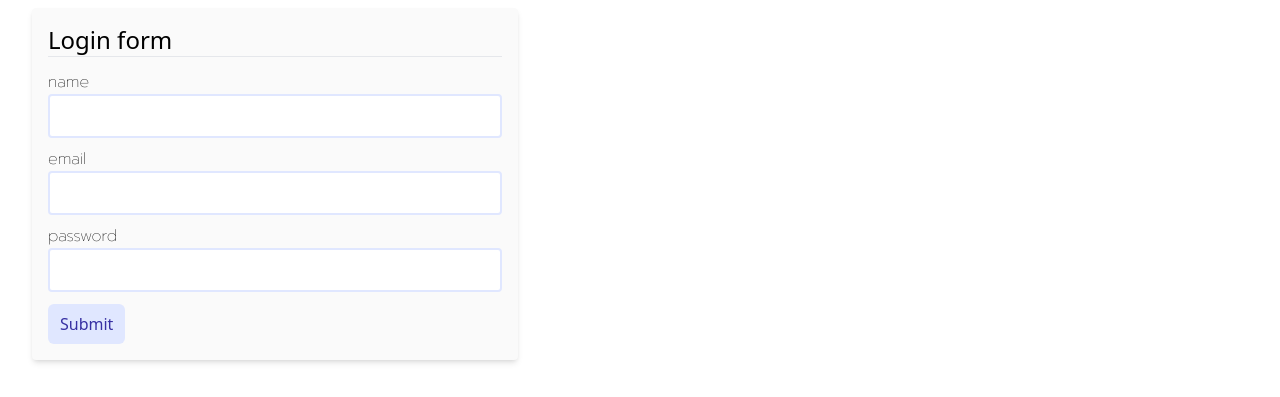
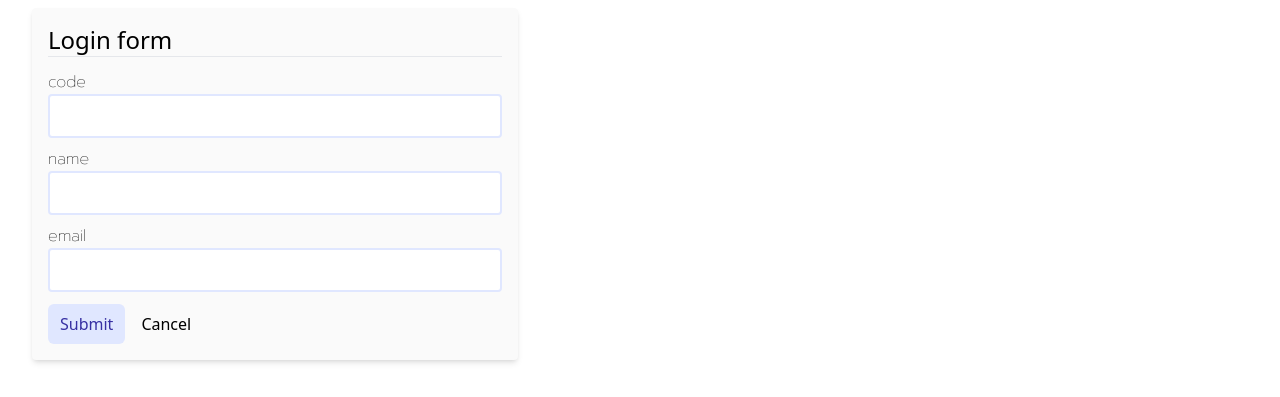
Before and after one commit to slapexs/react-typescript-crud, a React (Create React App) app: page /adduser in a window 1280 px wide. Shown: the part 164-561 px from the top of the page. Built offline with nearby package versions, Linux system fonts and the light colour scheme.

Commit message:
:sparkles: Finish function create user by form

```diff
--- a/src/pages/Adduser.tsx
+++ b/src/pages/Adduser.tsx
@@ -1,21 +1,29 @@
 import { FC, useState } from "react"
+import { NavLink } from "react-router-dom"
 import { PanelTitle, Button, TextInput } from "../component/aui"
+import { useDispatch } from "react-redux"
 
 const AddUser: FC = () => {
+	const [code, setCode] = useState("")
 	const [name, setName] = useState("")
 	const [email, setEmail] = useState("")
-	const [password, setPassword] = useState("")
+	const dispatch = useDispatch()
 
 	const SubmitAddUser = async () => {
-		const url = ""
+		const url = "http://54.254.44.166:3000/user"
+		const token =
+			"eyJ0eXAiOiJKV1QiLCJhbGciOiJIUzI1NiJ9.eyJzdWIiOjEsIm5hbWUiOiJhQGEuY29tIn0.eIdaMkVzp-KVr9B14A2frSrFBdI_bv6q95iKgTSRIao"
 		const res = await fetch(url, {
 			method: "POST",
-			headers: { "Content-Type": "application/json" },
-			body: JSON.stringify({ name: name, password: password, email: email }),
+			headers: {
+				"Content-Type": "application/json",
+				Authorization: `Bearer ${token}`,
+			},
+			body: JSON.stringify({ name: name, code: code, email: email }),
 		})
 
 		const data = await res.json()
-		console.log(data)
+		alert(data.success ? "Inserted" : "Not inserted")
 	}
 	return (
 		<>
@@ -25,6 +33,13 @@ const AddUser: FC = () => {
 					<hr />
 					{/* Card body */}
 					<div className="mt-3">
+						<TextInput
+							id="code"
+							label="code"
+							type="text"
+							value={code}
+							setValue={setCode}
+						/>
 						<TextInput
 							id="name"
 							label="name"
@@ -39,17 +54,16 @@ const AddUser: FC = () => {
 							value={email}
 							setValue={setEmail}
 						/>
-						<TextInput
-							id="password"
-							label="password"
-							type="password"
-							value={password}
-							setValue={setPassword}
-						/>
 					</div>
 
 					<div className="mt-3">
 						<Button label="Submit" onClick={SubmitAddUser} />
+						<NavLink
+							to="/user"
+							className="px-2 py-3 ml-2 hover:text-indigo-500 rounded-lg"
+						>
+							Cancel
+						</NavLink>
 					</div>
 				</div>
 			</PanelTitle>
```
